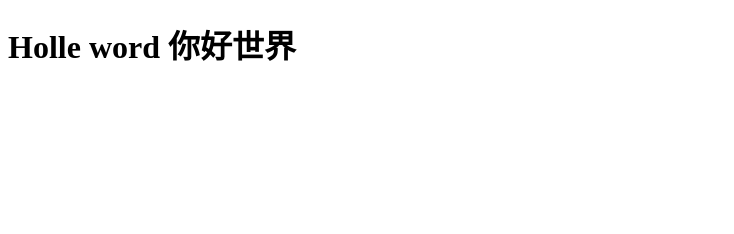
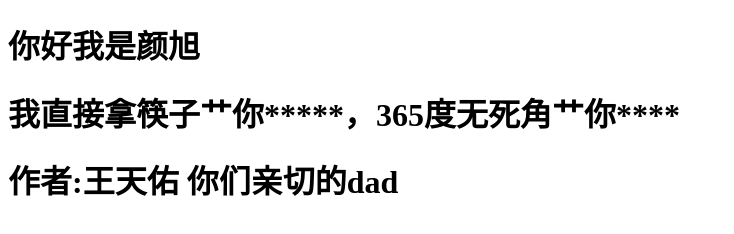
Before and after one commit to CAA1507/123, a plain HTML site: page index.html in a window 1280 px wide. Shown: the whole page, without its empty margins (0-734 px from the left). Drawn offline with Linux system fonts and the light colour scheme.

Commit message:
Update index.html

```diff
--- a/index.html
+++ b/index.html
@@ -7,7 +7,10 @@
     <title>123</title>
 </head>
 <body>
-    <h1>Holle word 你好世界</h1>
+    <h1>你好我是颜旭</h1>
+    <h1>我直接拿筷子艹你*****，365度无死角艹你****</h1>
+    <h1>作者:王天佑
+你们亲切的dad</h1>
 
 </body>
 </html>
```
